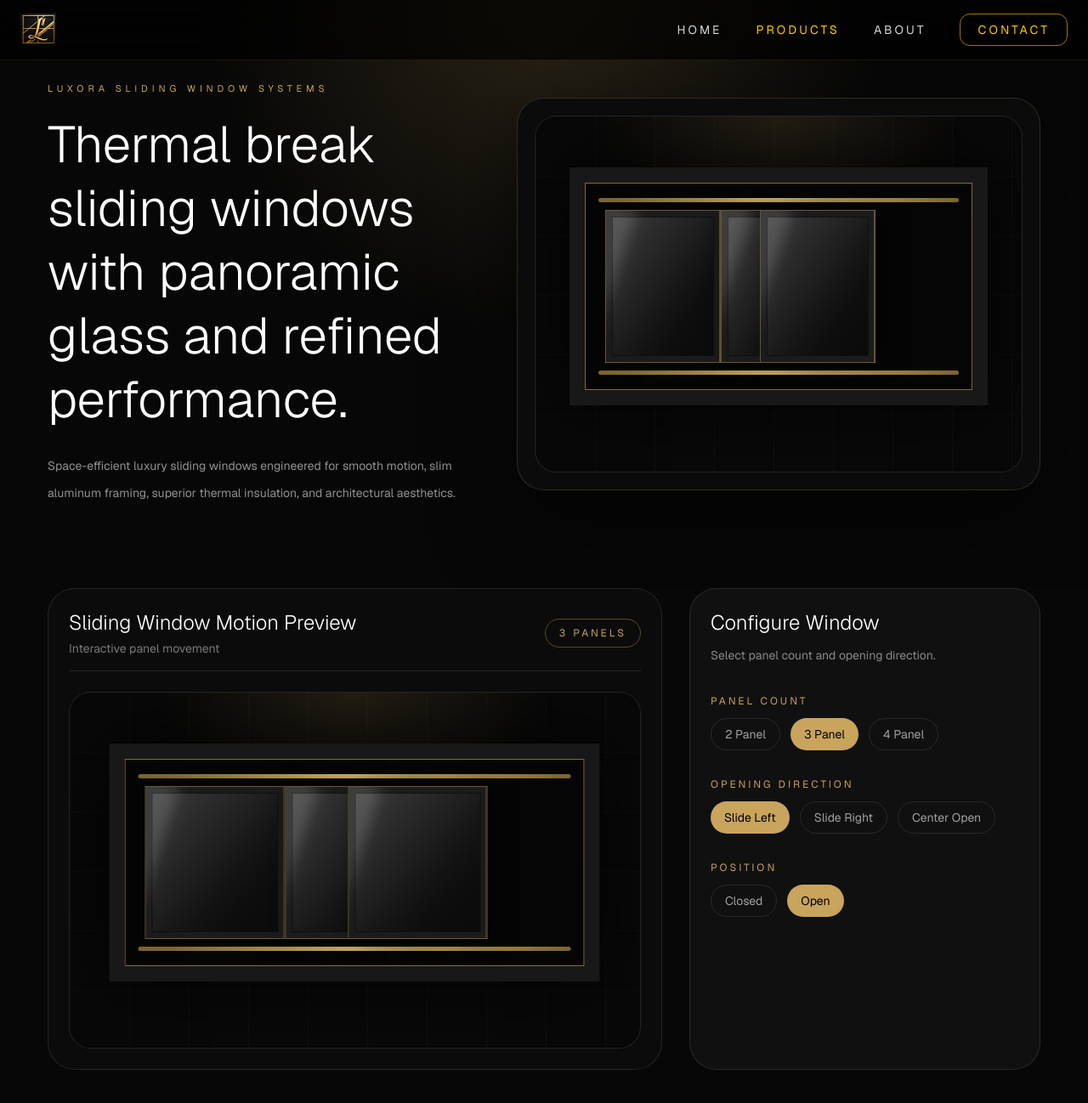
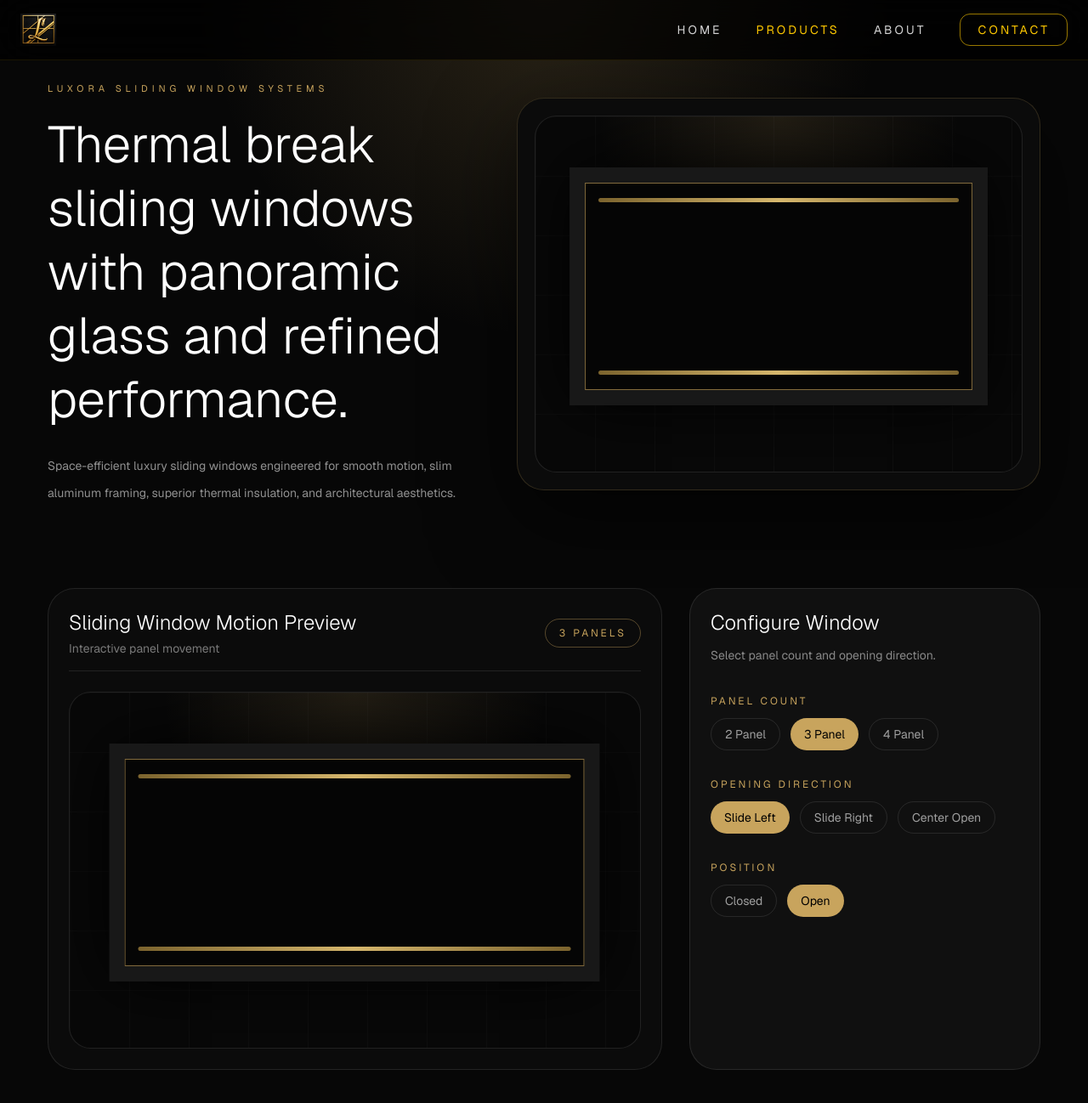
Before and after one commit to luxoradw/luxora-site, a Next.js app: page /windows/sliding in a window 1280 px wide. Shown: the top 1298 px of the page at 85% size. Built offline with nearby package versions, Linux system fonts and the light colour scheme.

Commit message:
Fix sliding window build error

```diff
--- a/components/products/SlidingWindowPage.tsx
+++ b/components/products/SlidingWindowPage.tsx
@@ -64,7 +64,7 @@
           <div className="rounded-[2rem] border border-[#c8a45d]/20 bg-[#0b0b0b] p-5 shadow-[0_35px_100px_rgba(0,0,0,.6)]">
             <SlidingVisual
               panels={panels}
-              panelArray={panelArray}
+              panelArray={[]}
               getPanelMotion={getPanelMotion}
             />
           </div>
@@ -93,7 +93,7 @@
 
             <SlidingVisual
               panels={panels}
-              panelArray={panelArray}
+              panelArray={[]}
               getPanelMotion={getPanelMotion}
             />
           </div>
```
